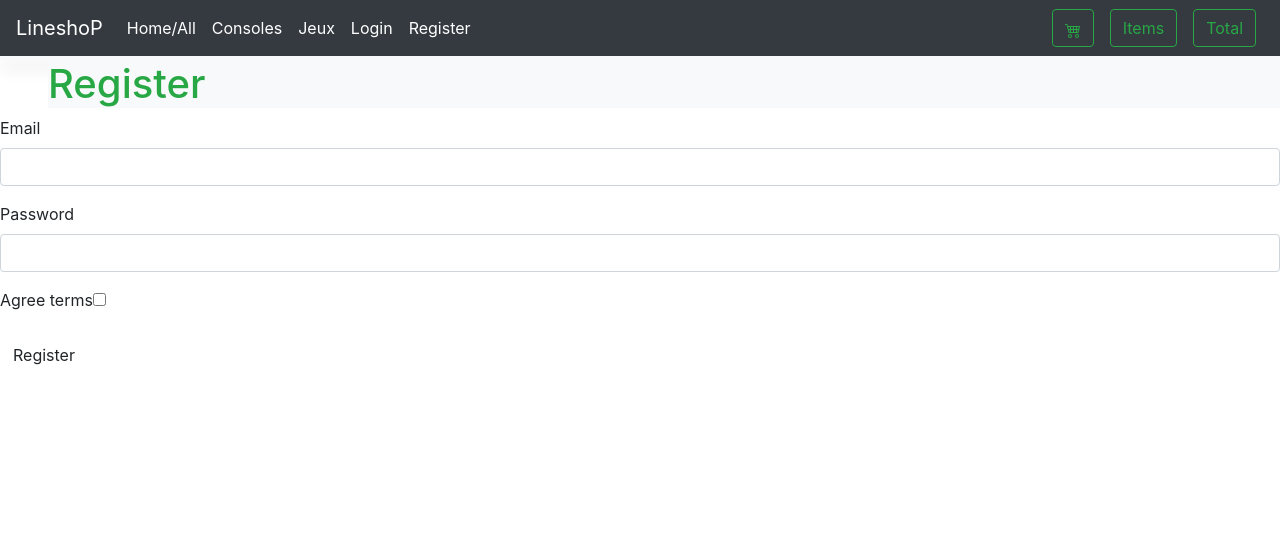
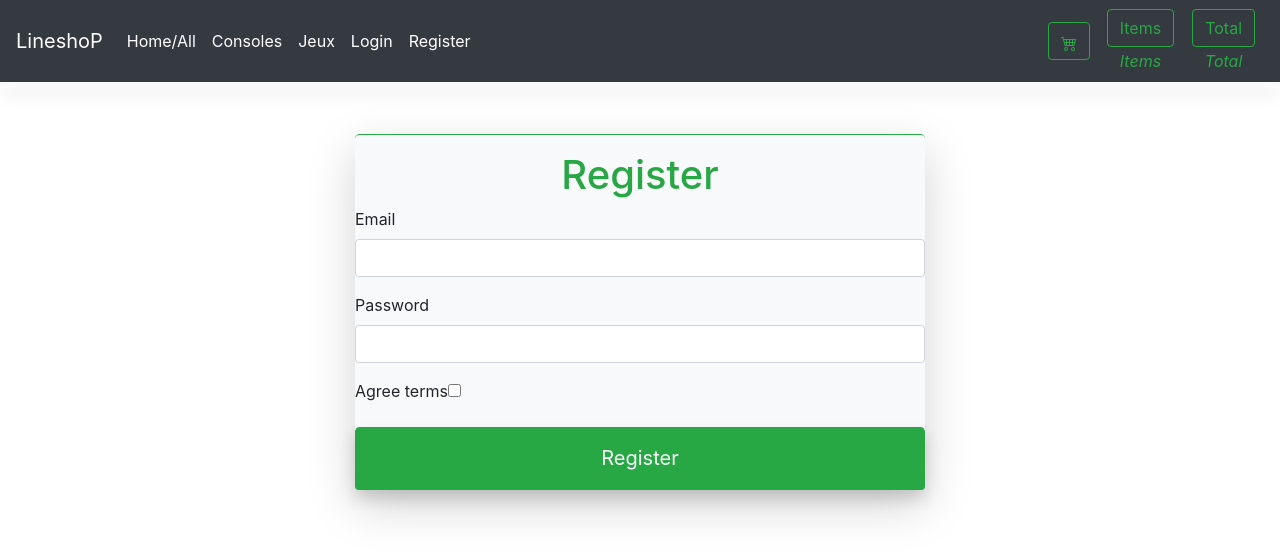
Before and after one commit to randrianaina/E_BOUTIQUE_OK, a Symfony app: template templates/registration/register.html.twig in a window 1280 px wide. Shown: the top 558 px of the page. Run offline with Twig, Linux system fonts and the light colour scheme; the template is opened without the code that fills it, so the values that code supplies are empty; form fields are guessed from the names that the template uses; some libraries are stand-ins or nearby versions.

Commit message:
UpLeeloo

```diff
--- a/src/Controller/RegistrationController.php
+++ b/src/Controller/RegistrationController.php
@@ -9,6 +9,10 @@ use Symfony\Component\HttpFoundation\Request;
 use Symfony\Component\HttpFoundation\Response;
 use Symfony\Component\Routing\Annotation\Route;
 use Symfony\Component\Security\Core\Encoder\UserPasswordEncoderInterface;
+use Symfony\Component\Form\Extension\Core\Type\DateType;
+use Symfony\Component\Form\Extension\Core\Type\SubmitType;
+use Symfony\Component\Form\Extension\Core\Type\TextType;
+use Symfony\Component\Form\FormBuilderInterface;
 
 class RegistrationController extends AbstractController
 {
--- a/templates/base.html.twig
+++ b/templates/base.html.twig
@@ -40,12 +40,23 @@
                             {# <input class="form-control mr-sm-2" type="search" placeholder="Search" aria-label="Search">
                             <button class="btn btn-outline-primary my-2 my-sm-0" type="submit">Search</button> #}
                             <button class="btn btn-outline-success my-2 my-sm-0 mx-2" type="submit">
-                                <svg width="1em" height="1em" viewBox="0 0 16 16" class="bi bi-cart4" fill="currentColor" xmlns="http://www.w3.org/2000/svg">
+                                <svg width="1em" height="1em" viewBox="0 0 16 16" class="bi bi-cart4 " fill="currentColor" xmlns="http://www.w3.org/2000/svg">
                                 <path fill-rule="evenodd" d="M0 2.5A.5.5 0 0 1 .5 2H2a.5.5 0 0 1 .485.379L2.89 4H14.5a.5.5 0 0 1 .485.621l-1.5 6A.5.5 0 0 1 13 11H4a.5.5 0 0 1-.485-.379L1.61 3H.5a.5.5 0 0 1-.5-.5zM3.14 5l.5 2H5V5H3.14zM6 5v2h2V5H6zm3 0v2h2V5H9zm3 0v2h1.36l.5-2H12zm1.11 3H12v2h.61l.5-2zM11 8H9v2h2V8zM8 8H6v2h2V8zM5 8H3.89l.5 2H5V8zm0 5a1 1 0 1 0 0 2 1 1 0 0 0 0-2zm-2 1a2 2 0 1 1 4 0 2 2 0 0 1-4 0zm9-1a1 1 0 1 0 0 2 1 1 0 0 0 0-2zm-2 1a2 2 0 1 1 4 0 2 2 0 0 1-4 0z"/>
                                 </svg>
                             </button>
-                            <button class="btn btn-outline-success my-2 my-sm-0 mx-2" type="submit">Items</button>
-                            <button class="btn btn-outline-success my-2 my-sm-0 mx-2" type="submit">Total</button>
+                            <div>
+                                <table >
+                                    <tr>
+                                        <th scope="row"><button class="btn btn-outline-success my-2 my-sm-0 mx-2" type="submit">Items</button></th>
+                                        <td colspan="2" class="text-success"><button class="btn btn-outline-success my-2 my-sm-0 mx-2" type="submit">Total</button></td>
+                                    </tr>
+                                    <tr>
+                                        <th scope="row" class="text-success text-center font-weight-normal font-italic">Items</th>
+                                        <td colspan="2" class="text-success text-center font-weight-normal font-italic">Total</td>
+                                    </tr>
+                                </table>
+                            </div>
+
                         </form>
                     </div>
             </nav>
--- a/templates/registration/register.html.twig
+++ b/templates/registration/register.html.twig
@@ -3,16 +3,27 @@
 {% block title %}Register{% endblock %}
 
 {% block body %}
-    {% for flashError in app.flashes('verify_email_error') %}
-        <div class="alert alert-danger" role="alert">{{ flashError }}</div>
-    {% endfor %}
-
-    <h1 class="text-success bg-light ml-5">Register</h1>
-    {{ form_start(registrationForm, {class: 'form-control'}) }}
-        {{ form_row(registrationForm.email, { class:'form-control w-25 p-3' } ) }}
-        {{ form_row(registrationForm.plainPassword, {label: 'Password'}, { class:'form-control' }) }}
-        {{ form_row(registrationForm.agreeTerms) }}
-
-        <button type="submit" class="btn">Register</button>
-    {{ form_end(registrationForm) }}
+    <div class="container">
+        <div class="row ">
+            {% for flashError in app.flashes('verify_email_error') %}
+                <div class="alert alert-danger" role="alert">{{ flashError }}</div>
+            {% endfor %}
+            <div class="rounded-lg bg-light w-50 mx-auto mt-5 border-top border-success shadow-lg">
+                <h1 class="text-success bg-light mt-3 text-center">Register</h1>
+                <div class="form-group mb-0 w-100 ">
+                    {{ form_start(registrationForm, {class: 'w-25 p-3'}) }}
+                    <div>
+                        <div>
+                            {{ form_row(registrationForm.email, { class:'form-control w-25 p-3 text-success text-center' } ) }}
+                            {{ form_row(registrationForm.plainPassword, {label: 'Password'}, { class:'form-control w-25 p-3 text-success text-center' }) }}
+                        </div>
+                        <div class="d-flex flex-column ">
+                            {{ form_row(registrationForm.agreeTerms, { class:'text-success' } )}}
+                                <button type="submit" class="btn btn-lg btn-success text-light shadow border border-success border-top-0 rounded-bottom py-3 w-100">Register</button>
+                            {{ form_end(registrationForm) }}
+                        </div>
+                </div>
+            </div>
+        </div>
+    </div>
 {% endblock %}
```
Also changed, not shown: templates/security/login.html.twig (+7 -7 lines), 2 other files.
